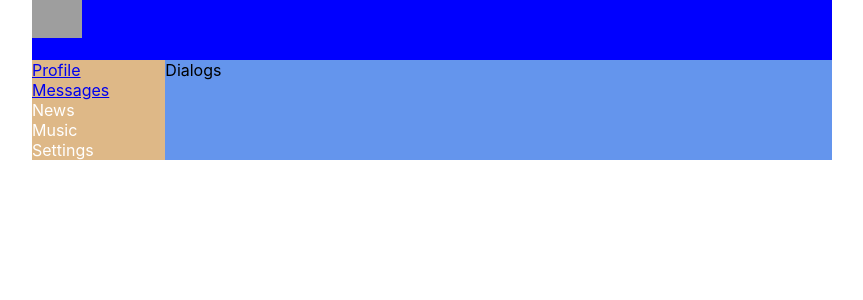
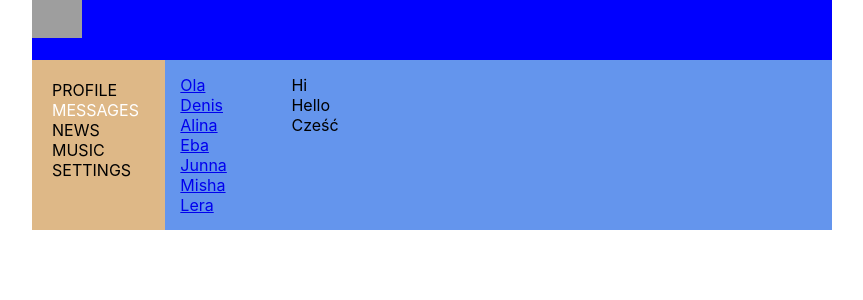
Before and after one commit to denyskalinichenko/reactStudy, a React (Create React App) app: page /dialogs in a window 1280 px wide. Shown: the top 300 px of the page, without its empty margins (208-1071 px from the left). Built offline with nearby package versions, Linux system fonts and the light colour scheme; grey boxes are pictures that could not be loaded.

Commit message:
dialogsMessages

```diff
--- a/src/App.js
+++ b/src/App.js
@@ -4,6 +4,9 @@
 import Navbar from './components/Navbar/Navbar';
 import Profile from './components/Profile/Profile';
 import Dialogs from './components/Dialogs/Dialogs';
+import Music from './components/Music/Music';
+import News from './components/News/News';
+import Settings from './components/Settings/Settings';
 import {BrowserRouter, Route} from "react-router-dom";
 
 
@@ -11,16 +14,19 @@
 
 const App = (props) => {
   return (
-    <BrowserRouter>
+  <BrowserRouter>
     <div className='app-wrapper'>
       <Header />
       <Navbar />
       <div className = "app-wrapper-content">
-        <Route path='/dialogs' component = {Dialogs}/>
-        <Route path='/profile' component = {Profile} />
+        <Route  path='/settings' component = {Settings}/>
+        <Route  path='/dialogs'  component = {Dialogs} />
+        <Route  path='/profile'  component = {Profile} />
+        <Route  path='/music'    component = {Music}   />
+        <Route  path='/news'     component = {News}    />
       </div>
     </div>
-    </BrowserRouter>)
+  </BrowserRouter>)
 
 }
 
--- a/src/components/Dialogs/Dialogs.jsx
+++ b/src/components/Dialogs/Dialogs.jsx
@@ -1,10 +1,38 @@
 import React from 'react';
 import s from './Dialogs.module.css';
+import {NavLink} from "react-router-dom";
 
 const Dialogs= (props)=> {
     return(
-        <div>
-            Dialogs
+        <div className={s.dialogsMessages}>
+            <div className = {s.dialogItems}>
+                <div className={s.dialog + ' ' + s.active}>
+                    <NavLink to="/dialogs/1">Ola</NavLink>
+                </div>
+                <div className={s.dialog}>
+                    <NavLink to="/dialogs/2">Denis</NavLink>
+                </div>
+                <div className={s.dialog}>
+                    <NavLink to="/dialogs/3">Alina</NavLink>
+                </div>
+                <div className={s.dialog}>
+                    <NavLink to="/dialogs/4">Eba</NavLink>
+                </div>
+                <div className={s.dialog}>
+                    <NavLink to="/dialogs/5">Junna</NavLink>
+                </div>
+                <div className={s.dialog}>
+                    <NavLink to="/dialogs/6">Misha</NavLink>
+                </div>
+                <div className={s.dialog}>
+                    <NavLink to="/dialogs/7">Lera</NavLink>
+                </div>
+           </div>
+            <div className={s.messageItems}>
+                <div className={s.message}>Hi</div>
+                <div className={s.message}>Hello</div>
+                <div className={s.message}>Cześć</div>
+           </div>
         </div>
 
     )
--- a/src/components/Dialogs/Dialogs.module.css
+++ b/src/components/Dialogs/Dialogs.module.css
@@ -0,0 +1,16 @@
+.dialogsMessages{
+    display:grid;
+    grid-template-columns: 2fr 10fr;
+}
+.dialogItems {
+    padding:15px;
+}
+.dialogItems .active {
+    color:white;
+}
+
+
+/* -----------MESSAGES------------- */
+.messageItems{
+    padding:15px;
+}
--- /dev/null
+++ b/src/components/Music/Music.jsx
@@ -0,0 +1,13 @@
+import React from 'react';
+import s from './Music.module.css';
+
+const Music= (props)=> {
+    return(
+        <div>
+            Music
+        </div>
+
+    )
+}
+
+export default Music;
--- a/src/components/Navbar/Navbar.jsx
+++ b/src/components/Navbar/Navbar.jsx
@@ -1,24 +1,25 @@
 /* eslint-disable jsx-a11y/anchor-is-valid */
 import React from 'react';
+import { NavLink } from 'react-router-dom';
 import s from './Navbar.module.css';
 
 const Navbar = () => {
     return (
         <nav className={s.nav}>
             <div className={s.item}>
-            <a href="/profile">Profile</a>
+                <NavLink to="/profile" activeClassName={s.activeLink}>Profile</NavLink>
             </div>
             <div className={`${s.item} ${s.active}`}>
-            <a href="/dialogs">Messages</a>
+                <NavLink to="/dialogs" activeClassName={s.activeLink}>Messages</NavLink>
             </div>
             <div className={s.item}>
-            <a>News</a>
+                <NavLink to="/news" activeClassName={s.activeLink}>News</NavLink>
             </div>
             <div className={s.item}>
-            <a>Music</a>
+                <NavLink to="/music" activeClassName={s.activeLink}>Music</NavLink>
             </div>
             <div className={s.item}>
-            <a>Settings</a>
+                <NavLink to="/settings" activeClassName={s.activeLink}>Settings</NavLink>
             </div>
         </nav>
     )
--- a/src/components/Navbar/Navbar.module.css
+++ b/src/components/Navbar/Navbar.module.css
@@ -1,12 +1,17 @@
 .nav {
     grid-area: n;
     background-color: burlywood;
+    padding: 20px;
+    text-transform: uppercase;
+
 }
 
-.item {
+
+.item a {
+    color: black;
+    text-decoration: none;
+}
+
+.item a.activeLink {
     color: white;
 }
-
-.item.active {
-    color: gold;
-}
--- /dev/null
+++ b/src/components/News/News.jsx
@@ -0,0 +1,12 @@
+import React from 'react';
+import s from './News.module.css';
+
+const News = (props) => {
+    return (
+        <div>
+            News
+        </div>
+    )
+}
+
+export default News;
--- /dev/null
+++ b/src/components/Settings/Settings.jsx
@@ -0,0 +1,12 @@
+import React from 'react';
+import s from './Settings.module.css';
+
+const Settings = (props) => {
+    return (
+        <div>
+            Settings
+        </div>
+    )
+}
+
+export default Settings;
--- /dev/null
+++ b/src/components/Settings/Settings.module.css
@@ -0,0 +1,3 @@
+img {
+    width:100%;
+}
```
Also changed, not shown: src/components/Music/Music.module.css (added), src/components/News/News.module.css (added). Lines whose indentation alone changed are shown as unchanged.
